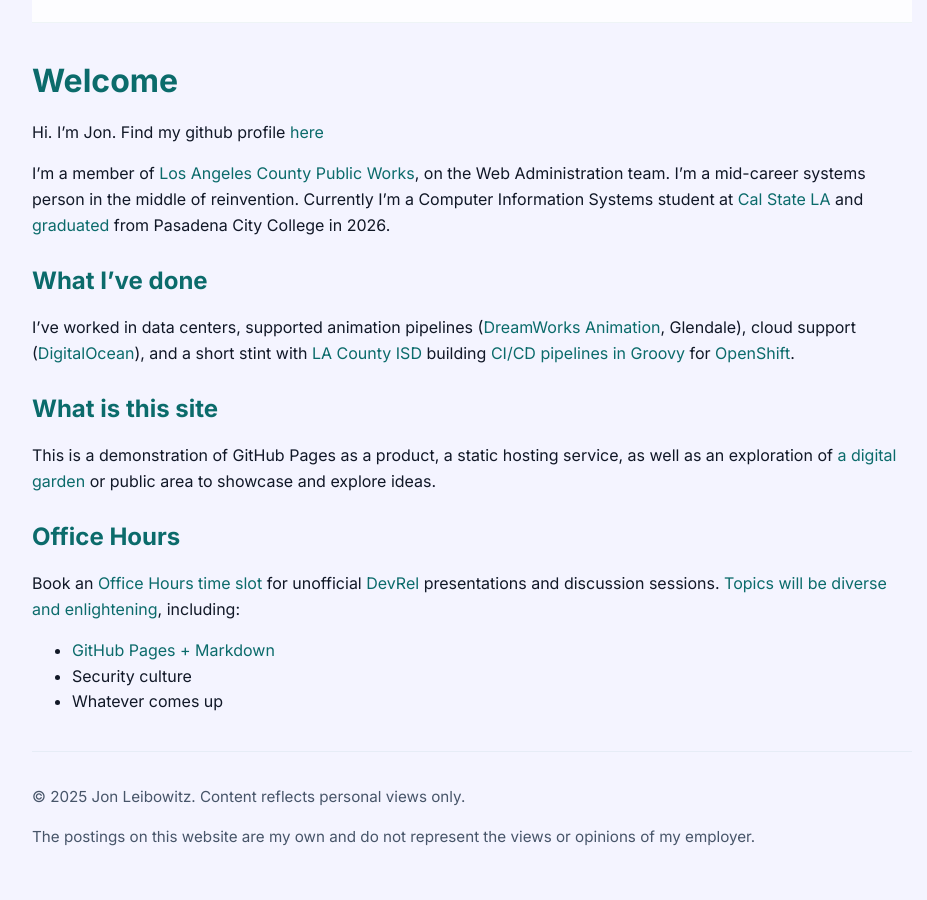
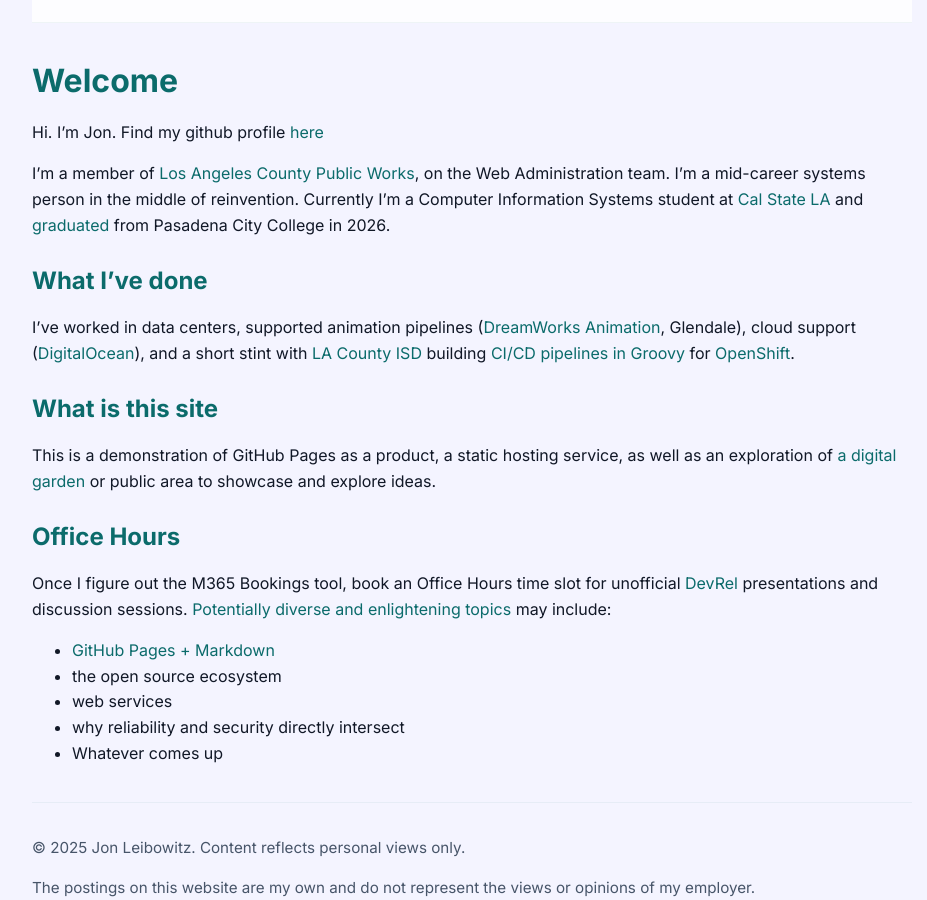
Before and after one commit to jleibowitz-lacpw/jleibowitz-lacpw.github.io, a Jekyll site: the page built from index.md, in a window 1280 px wide and 900 px high, scrolled down 64 px. Shown: the whole window, without its empty margins (168-1095 px from the left). Built offline with Jekyll 4.4.1, drawn with Linux system fonts in a browser that asks for light colours; before the commit the page ends 928 px from its top, so only the background shows below that.

Commit message:
Update index.md

```diff
--- a/index.md
+++ b/index.md
@@ -19,7 +19,9 @@
 
 ## Office Hours {#office-hours}
 
-Book an [Office Hours time slot](https://cal.com/jleibowitz-lacpw) for unofficial [DevRel](https://jleibowitz-lacpw.github.io/presentations/ideas/devrel) presentations and discussion sessions. [Topics will be diverse and enlightening](https://jleibowitz-lacpw.github.io/presentations/), including:
+Once I figure out the M365 Bookings tool, book an Office Hours time slot for unofficial [DevRel](https://jleibowitz-lacpw.github.io/presentations/ideas/devrel) presentations and discussion sessions. [Potentially diverse and enlightening topics](https://jleibowitz-lacpw.github.io/presentations/) may include:
 - [GitHub Pages + Markdown](https://jleibowitz-lacpw.github.io/presentations/web/github-pages)
-- Security culture
+- the open source ecosystem
+- web services
+- why reliability and security directly intersect
 - Whatever comes up
```
